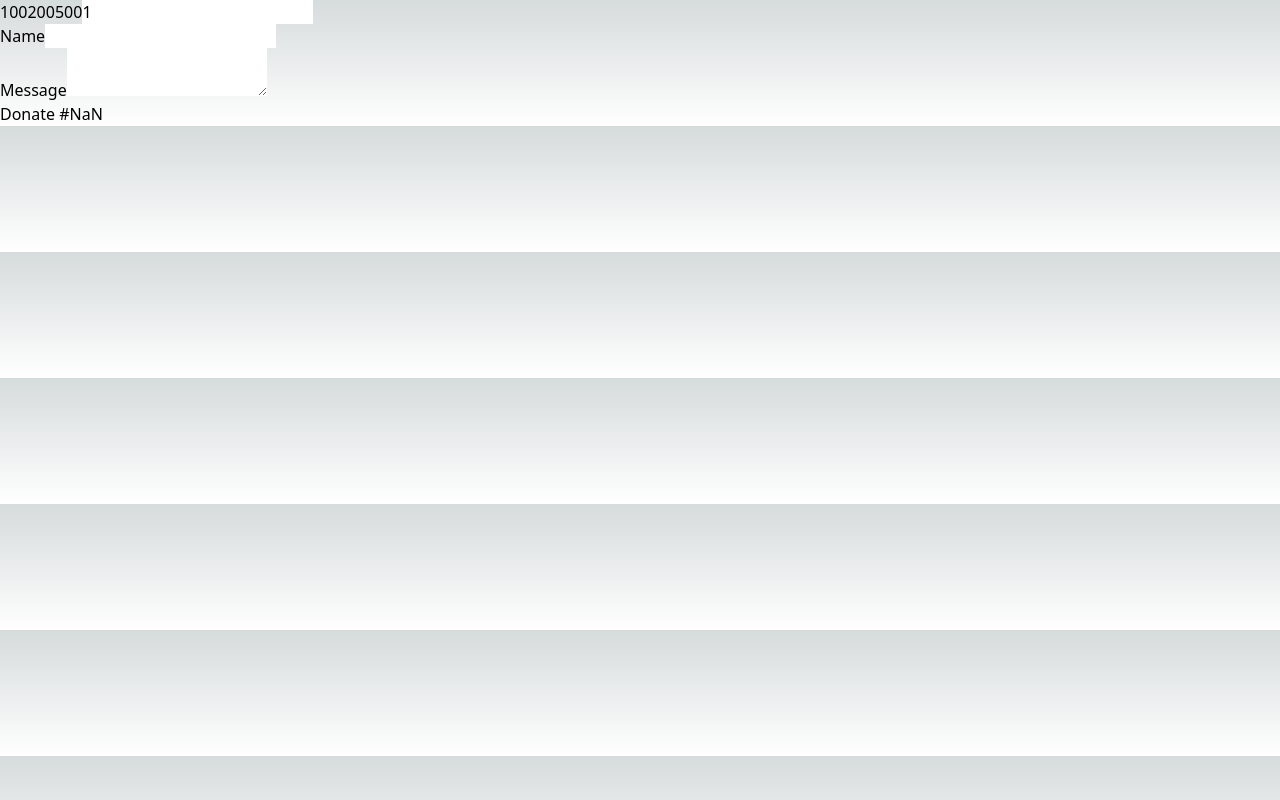
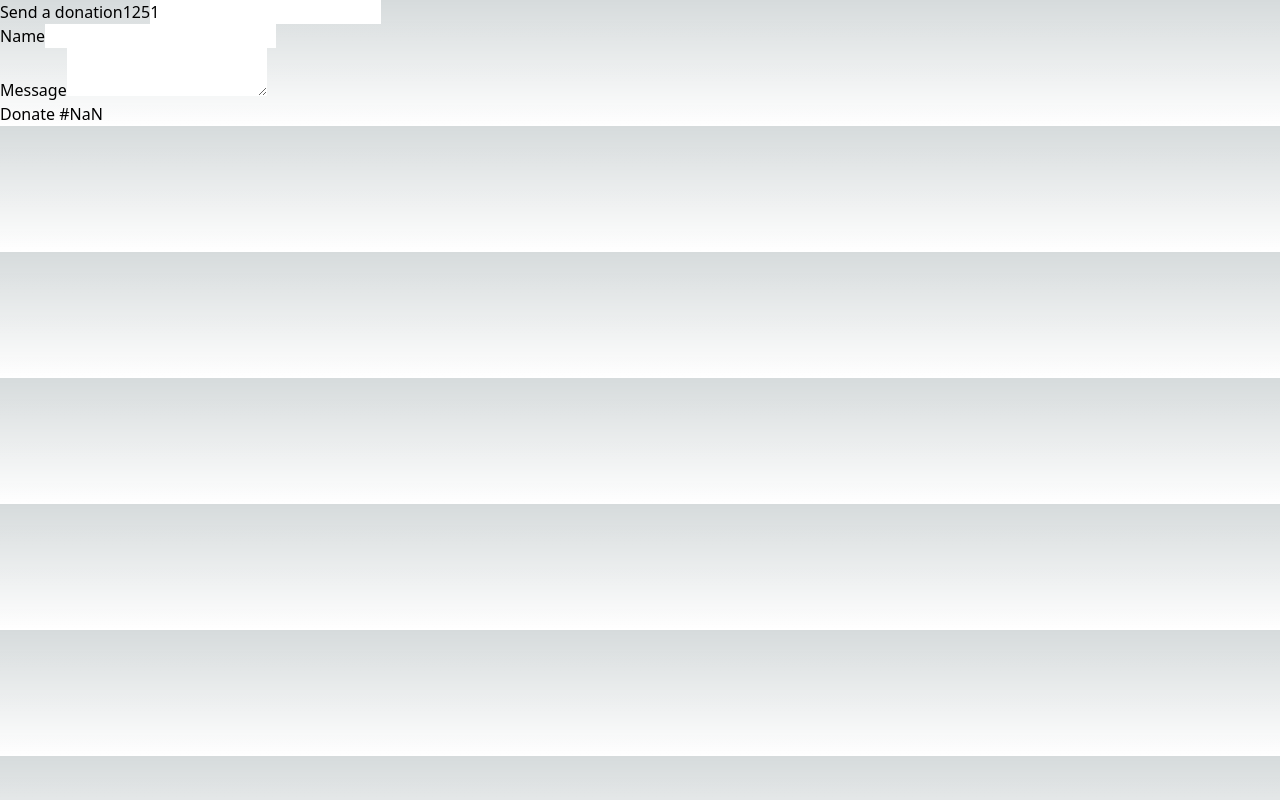
Before and after one commit to Abdulkareemoj/DonationsApp, a Next.js app: page / in a window 1280 px wide. Built offline with nearby package versions, Linux system fonts and the light colour scheme; no server answers.

Commit message:
main logic complete

```diff
--- a/src/pages/index.tsx
+++ b/src/pages/index.tsx
@@ -1,50 +1,64 @@
-import Image from 'next/image'
-import { Inter } from 'next/font/google'
-import Head from 'next/head'
-import { useState } from 'react'
-import { DONATION_IN_NAIRA, MAX_DONATION_IN_NAIRA } from '../../config'
-const inter = Inter({ subsets: ['latin'] })
+import Image from "next/image";
+// import { Inter } from '@next/font/google'
+import Head from "next/head";
+import { useState } from "react";
+import { DONATION_IN_KOBO, MAX_DONATION_IN_KOBO } from "../../config";
+// const inter = Inter({ subsets: ['latin'] })
 
 export default function Home() {
-
-  const [quantity, setQuantity] = useState(1)
-  const [error, setError] = useState(null)
-  const [name, setName] = useState("")
-  const [message, setMessage] = useState("")
-  const presets =[100,200,500]
+  const [quantity, setQuantity] = useState(1);
+  const [error, setError] = useState(null);
+  const [name, setName] = useState("");
+  const [message, setMessage] = useState("");
+  const presets = [1, 2, 5];
   return (
-  <><Head>
-
-    </Head><div>
+    <>
+      <Head>
+        <title>Donations</title>
+      </Head>
+      <div>
         <main>
           <div>
             <h1>
-       {   presets.map((preset)=>{
-            return(
-              <button key={preset} onClick={()=>setQuantity(preset)}>{preset}</button>
-            )
+              Send a donation
+              {presets.map((preset) => {
+                return (
+                  <button key={preset} onClick={() => setQuantity(preset)}>
+                    {preset}
+                  </button>
+                );
               })}
-
               <input
                 type="number"
                 onChange={(e) => setQuantity(parseFloat(e.target.value))}
                 value={quantity}
                 min={1}
-          max={MAX_DONATION_IN_NAIRA/DONATION_IN_NAIRA}
-          /></h1>
+                max={MAX_DONATION_IN_KOBO / DONATION_IN_KOBO}
+              />
+            </h1>
             <div>
               <div>
-              <label htmlFor='name'>Name</label>
-              <input type="text" id="name" onChange={(e) => setName(e.target.value)} value={name} />
+                <label htmlFor="name">Name</label>
+                <input
+                  type="text"
+                  id="name"
+                  onChange={(e) => setName(e.target.value)}
+                  value={name}
+                />
               </div>
               <div>
-              <label htmlFor='message'>Message</label>
-              <textarea id="message" onChange={(e) => setMessage(e.target.value)} value={name} />
+                <label htmlFor="message">Message</label>
+                <textarea
+                  id="message"
+                  onChange={(e) => setMessage(e.target.value)}
+                  value={message}
+                />
               </div>
             </div>
           </div>
-        <button>Donate #{quantity*(DONATION_IN_NAIRA) }</button>
+          <button>Donate #{quantity * (DONATION_IN_KOBO / 100)}</button>
         </main>
-      </div></>
-  )
+      </div>
+    </>
+  );
 }
```
Lines whose indentation alone changed are shown as unchanged.
